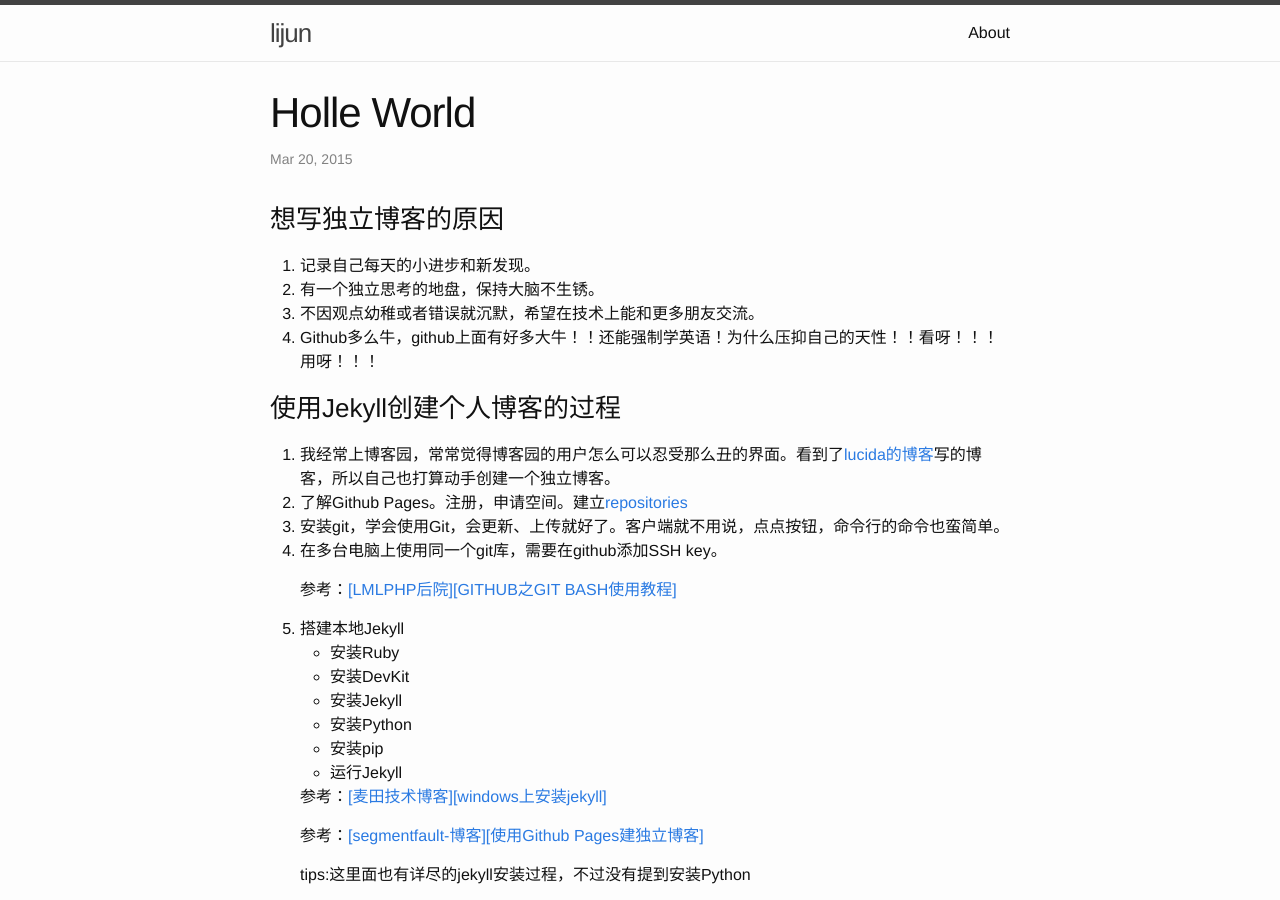
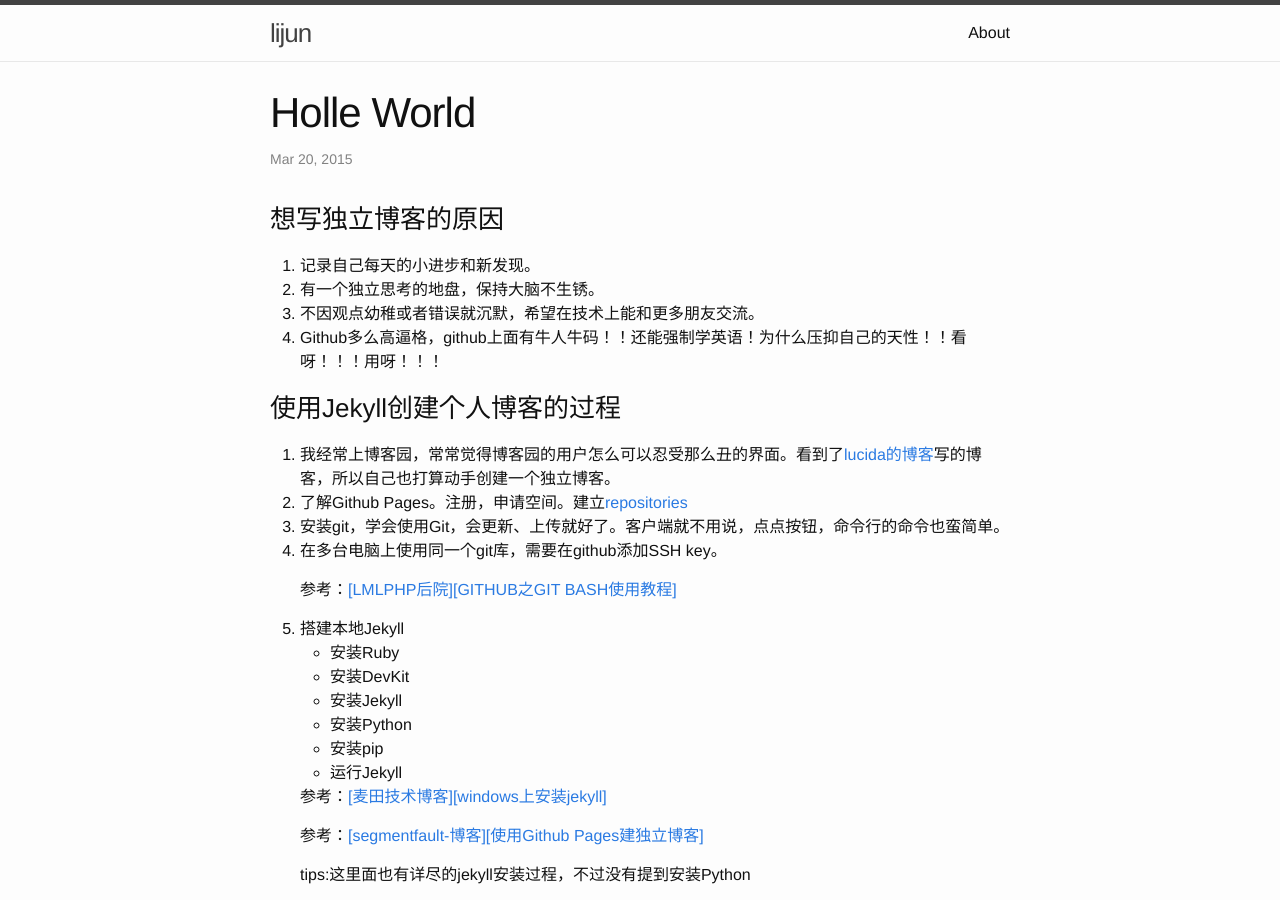
Before and after one commit to lijunsunny/blog, a Jekyll site: the page built from _posts/2015-03-20-hello-world.md, in a window 1280 px wide and 900 px high. Built offline with Jekyll 4.4.1, drawn with Linux system fonts in a browser that asks for light colours.

Commit message:
modify blog

```diff
--- a/_posts/2015-03-20-hello-world.md
+++ b/_posts/2015-03-20-hello-world.md
@@ -8,7 +8,7 @@ categories: 吐槽
 1. 记录自己每天的小进步和新发现。
 2. 有一个独立思考的地盘，保持大脑不生锈。
 3. 不因观点幼稚或者错误就沉默，希望在技术上能和更多朋友交流。
-4. Github多么牛，github上面有好多大牛！！还能强制学英语！为什么压抑自己的天性！！看呀！！！用呀！！！
+4. Github多么高逼格，github上面有牛人牛码！！还能强制学英语！为什么压抑自己的天性！！看呀！！！用呀！！！
 
 
 ### 使用Jekyll创建个人博客的过程 ###
```
